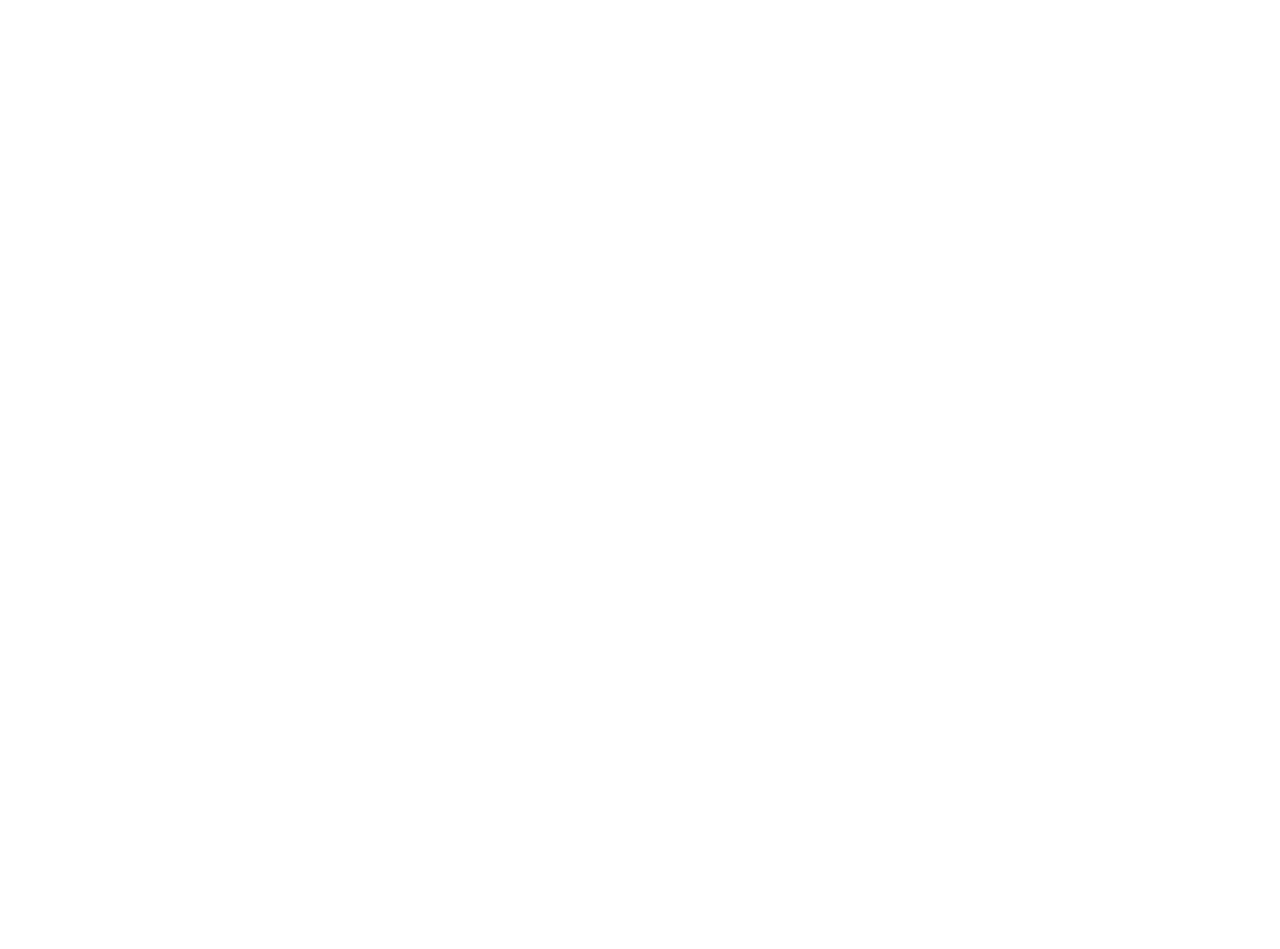
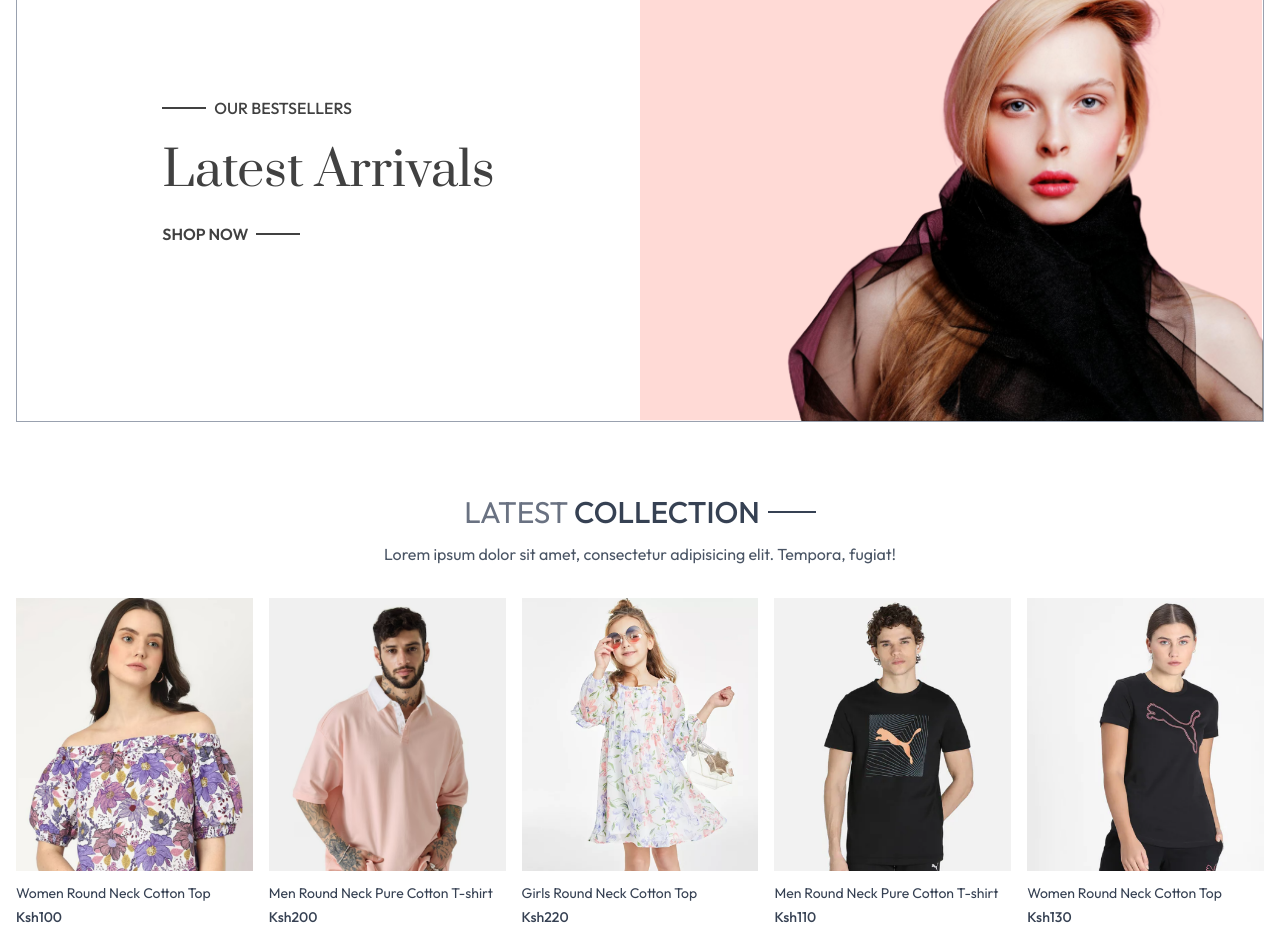
Before and after one commit to Irungusam/Ecommerce-Website-MERN, a React (Vite) app in the folder frontend/: page / in a window 1280 px wide. Shown: the part 160-1109 px from the top of the page. Before the commit the page ends 800 px from the top, so only its background shows below. Built offline with nearby package versions, Linux system fonts and the light colour scheme.

Commit message:
add more components in Home Page and add ShopContext

```diff
--- /dev/null
+++ b/frontend/src/components/Hero.jsx
@@ -0,0 +1,27 @@
+import React from "react";
+import { assets } from "../assets/assets";
+
+export const Hero = () => {
+  return (
+    <div className="flex flex-col sm:flex-row border border-gray-400">
+      {/* {Hero Left Side} */}
+      <div className="w-full sm:w-1/2 flex items-center justify-center py-10 sm:py-0">
+        <div className="text-[#414141]">
+          <div className="flex items-center gap-2">
+            <p className="w-8 md:w-11 h-[2px] bg-[#414141]"></p>
+            <p className="font-medium text-sm md:text-base">OUR BESTSELLERS</p>
+          </div>
+          <h1 className="prata-regular text-3xl sm:py-3 lg:text-5xl leading-relaxed">
+            Latest Arrivals
+          </h1>
+          <div className="flex items-center gap-2">
+            <p className="font-semibold text-sm md:text-base">SHOP NOW</p>
+            <p className="w-8 md:w-11 h-[2px] bg-[#414141]"></p>
+          </div>
+        </div>
+      </div>
+      {/* Hero right side */}
+      <img className="w-full sm:w-1/2" src={assets.hero_img} alt="" />
+    </div>
+  );
+};
--- /dev/null
+++ b/frontend/src/components/LatestCollection.jsx
@@ -0,0 +1,40 @@
+import React, { useContext, useEffect, useState } from "react";
+import { ShopContext } from "../context/ShopContext";
+import { Title } from "./Title";
+import ProductItem from "./ProductItem";
+
+const LatestCollection = () => {
+  const { products } = useContext(ShopContext);
+  const [latestProducts, setLatestProducts] = useState([]);
+
+  useEffect(() => {
+    setLatestProducts(products.slice(0, 10));
+  }, []);
+
+  return (
+    <div className="my-10">
+      <div className="text-center py-8 text-3xl">
+        <Title text1={"LATEST"} text2={"COLLECTION"} />
+        <p className="w-3/4 m-auto text-xs sm:text-sm md:text-base text-gray-600">
+          Lorem ipsum dolor sit amet, consectetur adipisicing elit. Tempora,
+          fugiat!
+        </p>
+      </div>
+
+      {/* Rendering Products */}
+      <div className="grid grid-cols-2 sm:grid-cols-3 md:grid-cols-4 lg:grid-cols-5 gap-4 gap-y-6">
+        {latestProducts.map((item, index) => (
+          <ProductItem
+            key={index}
+            _id={item._id}
+            image={item.image}
+            name={item.name}
+            price={item.price}
+          />
+        ))}
+      </div>
+    </div>
+  );
+};
+
+export default LatestCollection;
--- a/frontend/src/components/Navbar.jsx
+++ b/frontend/src/components/Navbar.jsx
@@ -7,7 +7,7 @@ const Navbar = () => {
 
   return (
     <div className="flex items-center justify-between py-5 font-medium">
-      <img src={assets.logo} className="w-36" alt="" />
+      <Link to={'/'}><img src={assets.logo} className="w-36" alt="" /></Link>
 
       <ul className="hidden sm:flex gap-5 text-sm text-gray-700">
         <NavLink to="/" className="flex flex-col items-center gap-1">
--- /dev/null
+++ b/frontend/src/components/ProductItem.jsx
@@ -0,0 +1,20 @@
+import React, { useContext } from 'react'
+import { ShopContext } from '../context/ShopContext'
+import { Link } from 'react-router-dom'
+
+const ProductItem = ({_id,image,name,price}) => {
+
+    const {currency} = useContext(ShopContext)
+
+  return (
+    <Link className='text-gray-700 cursor-pointer' to={`/product/${_id}`}>
+        <div className='overflow-hidden'>
+            <img className='hover:scale-110 transition ease-in-out' src={image[0]} alt="" />
+        </div>
+        <p className='pt-3 pb-1 text-sm'>{name}</p>
+        <p className='text-sm font-medium'>{currency}{price}</p>
+    </Link>
+  )
+}
+
+export default ProductItem
--- /dev/null
+++ b/frontend/src/components/Title.jsx
@@ -0,0 +1,10 @@
+import React from 'react'
+
+export const Title = ({text1, text2}) => {
+  return (
+    <div className='inline-flex gap-2 items-center mb-3'>
+        <p className='text-gray-500'>{text1} <span className='text-gray-700 font-medium'>{text2}</span></p>
+        <p className='w-8 sm:w-12 h-[1px] sm:h-[2px] bg-gray-700'></p>
+    </div>
+  )
+}
--- /dev/null
+++ b/frontend/src/context/ShopContext.jsx
@@ -0,0 +1,21 @@
+import { createContext } from "react";
+import { products } from "../assets/assets";
+
+export const ShopContext = createContext();
+
+const ShopContextProvider = (props) => {
+  const currency = "Ksh";
+  const delivery_fee = 10;
+
+  const value = {
+    products,
+    currency,
+    delivery_fee,
+  };
+
+  return (
+    <ShopContext.Provider value={value}>{props.children}</ShopContext.Provider>
+  );
+};
+
+export default ShopContextProvider;
--- a/frontend/src/index.css
+++ b/frontend/src/index.css
@@ -1,5 +1,17 @@
+@import url('https://fonts.googleapis.com/css2?family=Outfit:wght@100..900&family=Prata&display=swap');
+
 @import "tailwindcss";
 
 a.active hr{
     display: block;
 }
+
+*{
+    font-family: Outfit;
+}
+
+.prata-regular {
+  font-family: "Prata", serif;
+  font-weight: 400;
+  font-style: normal;
+}
--- a/frontend/src/main.jsx
+++ b/frontend/src/main.jsx
@@ -1,10 +1,13 @@
-import { createRoot } from 'react-dom/client'
-import './index.css'
-import App from './App.jsx'
-import { BrowserRouter } from 'react-router-dom'
+import { createRoot } from "react-dom/client";
+import "./index.css";
+import App from "./App.jsx";
+import { BrowserRouter } from "react-router-dom";
+import ShopContextProvider from "./context/ShopContext.jsx";
 
-createRoot(document.getElementById('root')).render(
+createRoot(document.getElementById("root")).render(
   <BrowserRouter>
-    <App />
-  </BrowserRouter>,
-)
+    <ShopContextProvider>
+      <App />
+    </ShopContextProvider>
+  </BrowserRouter>
+);
--- a/frontend/src/pages/Home.jsx
+++ b/frontend/src/pages/Home.jsx
@@ -1,9 +1,14 @@
-import React from 'react'
+import React from "react";
+import { Hero } from "../components/Hero";
+import LatestCollection from "../components/LatestCollection";
 
 const Home = () => {
   return (
-    <div>Home</div>
-  )
-}
+    <div>
+      <Hero />
+      <LatestCollection />
+    </div>
+  );
+};
 
-export default Home
+export default Home;
```
